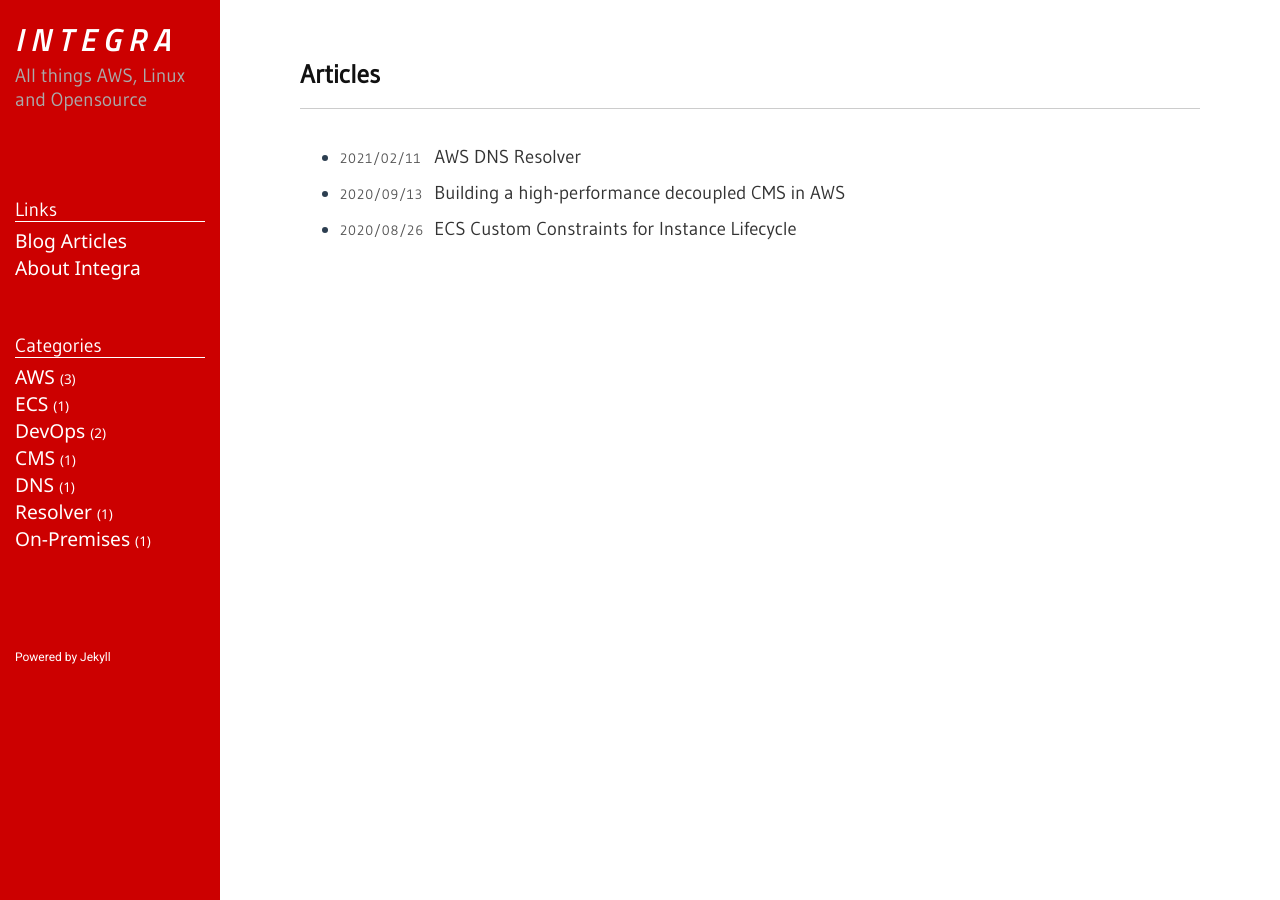
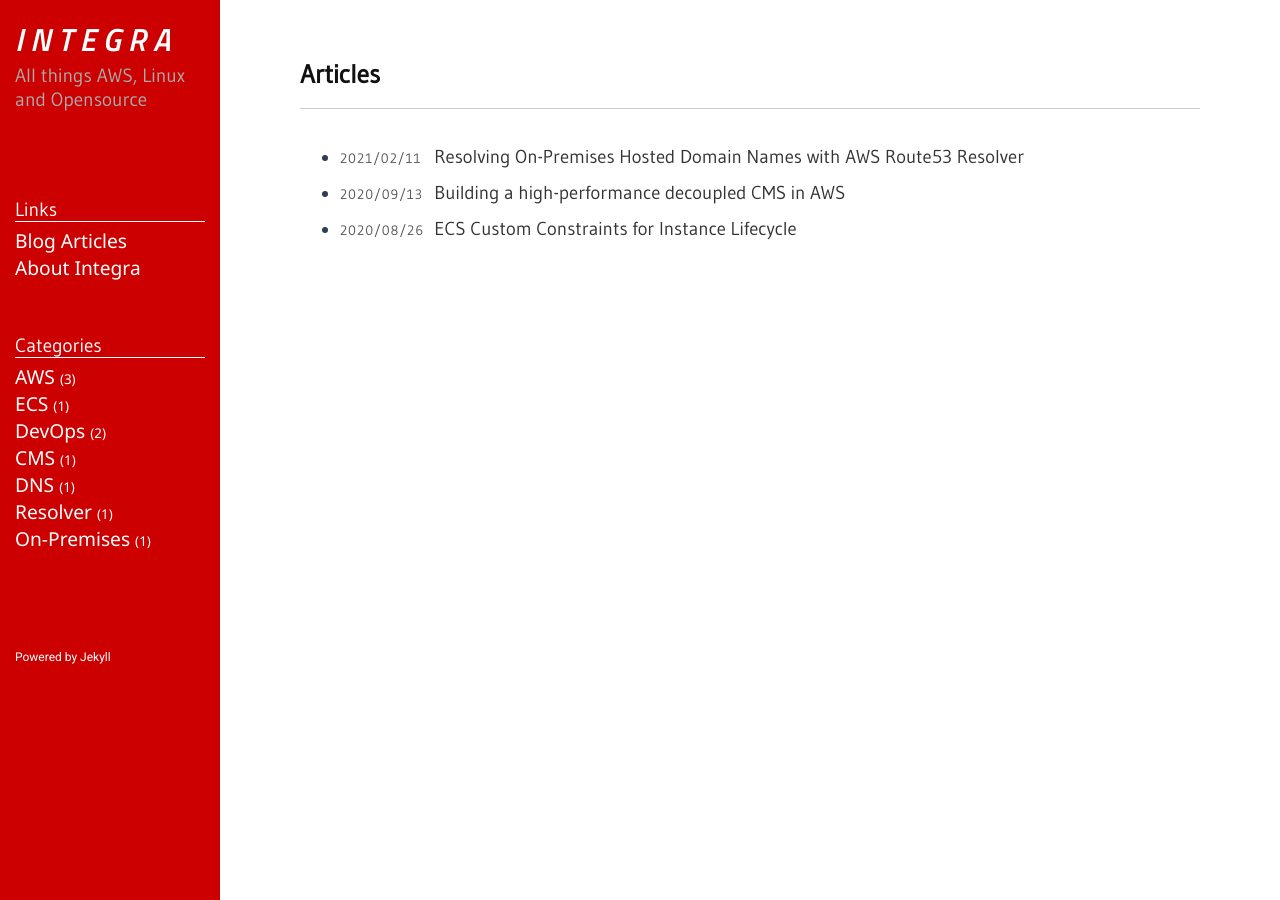
Before and after one commit to integratechfze/integratechfze.github.io, a Jekyll site: the page built from index.md, in a window 1280 px wide. Built offline with Jekyll 4.4.1, drawn with Linux system fonts in a browser that asks for light colours.

Commit message:
Rajesh edit Rajesh Nair Blog 1

```diff
--- a/_posts/2021-02-11-Resolving-On-Premises-Private-IP-with-Route53.md
+++ b/_posts/2021-02-11-Resolving-On-Premises-Private-IP-with-Route53.md
@@ -1,5 +1,5 @@
 ---
-title: AWS DNS Resolver
+title: Resolving On-Premises Hosted Domain Names with AWS Route53 Resolver
 author: rajesh_nair
 date: 11 February 2021 11:07:00 +0400
 categories: [AWS, DNS, Resolver, On-Premises]
```
